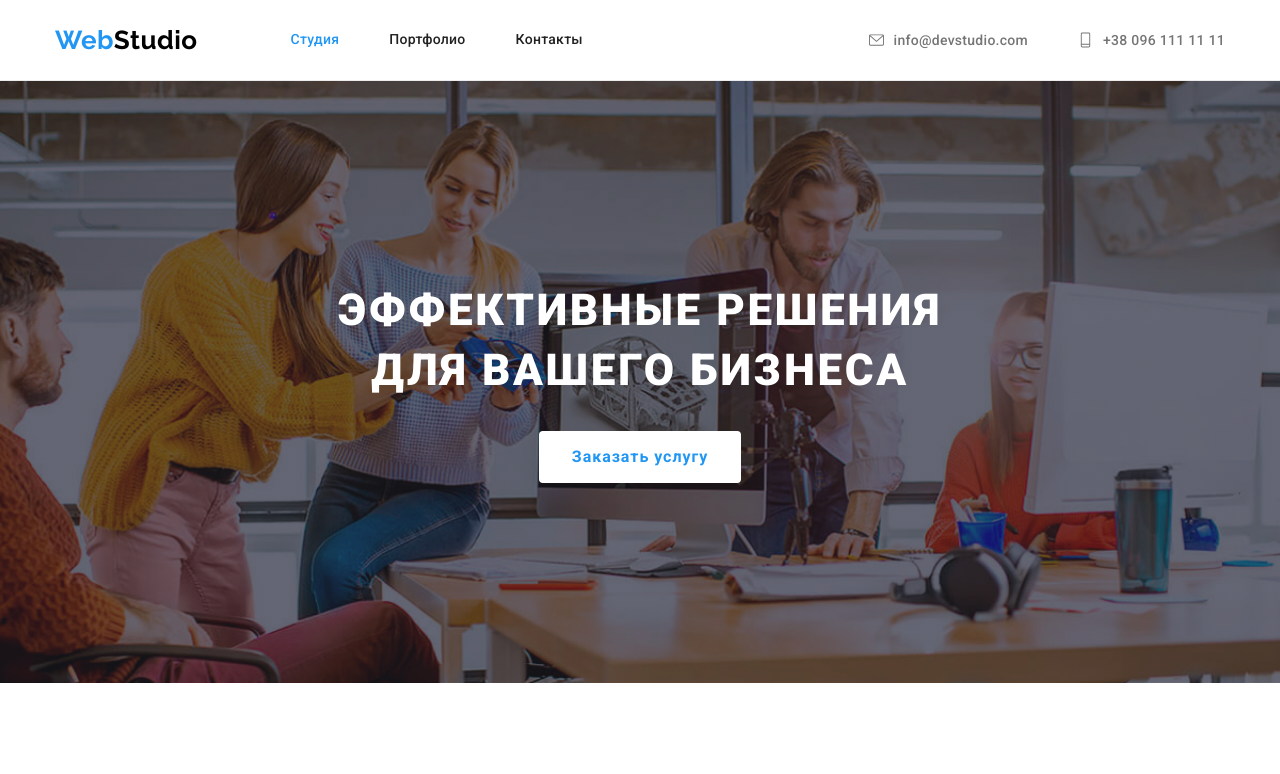
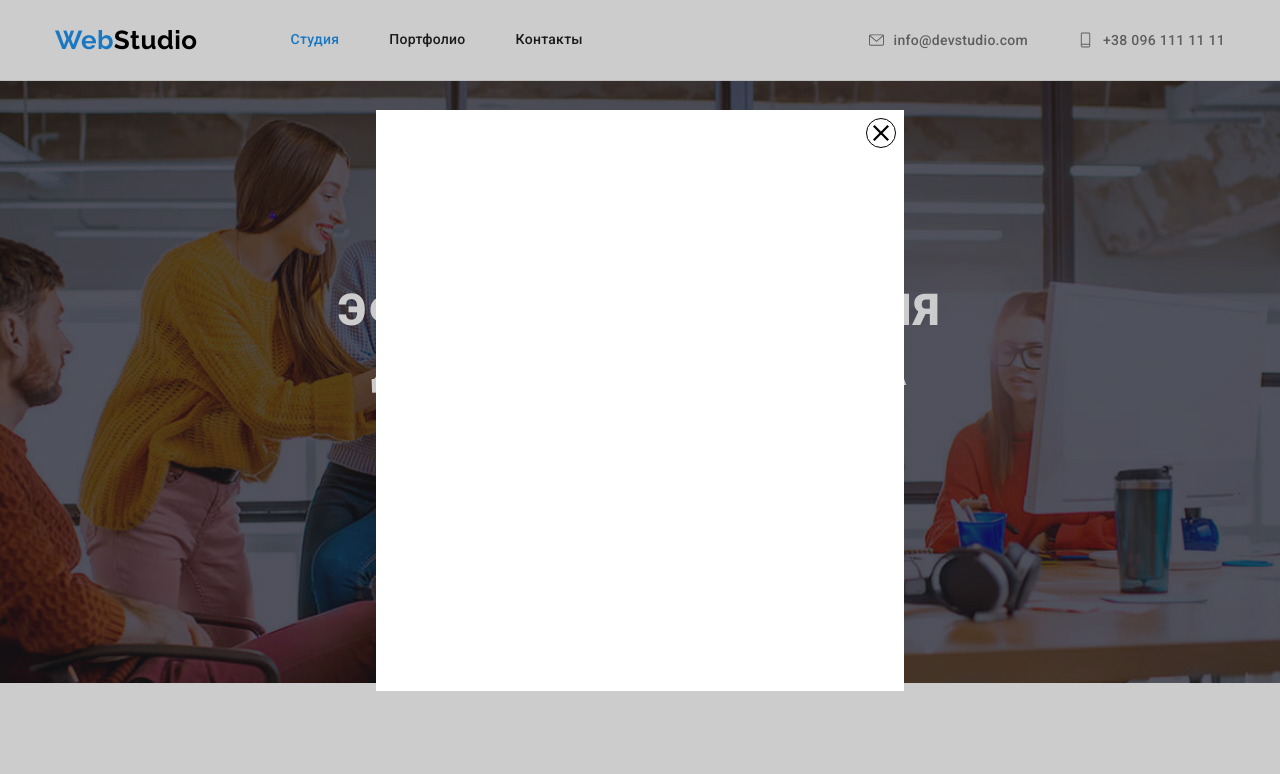
Before and after one commit to Hryhoriy007/goit-markup-hw-05, a plain HTML site: page index.html in a window 1280 px wide. Both pictures are taken after a click on the button "Заказать услугу". Shown: the top 774 px of the page. Drawn offline with nearby package versions, Linux system fonts and the light colour scheme.

Commit message:
Save modal

```diff
--- a/css/styles.css
+++ b/css/styles.css
@@ -591,3 +591,50 @@ ul {
   line-height: 1.87;
   color: var(--secondary-text-color);
 }
+/* ---------------------------------------------- */
+/* --------------------Modal----------------- */
+/* ---------------------------------------------- */
+.backdrop {
+  position: fixed;
+  display: flex;
+  align-items: center;
+  justify-content: center;
+  width: 100vw;
+  height: 100vh;
+
+  background-color: rgba(0, 0, 0, 0.2);
+  top: 0;
+  transition: opacity 250ms cubic-bezier(0.4, 0, 0.2, 1), visibility 250ms cubic-bezier(0.4, 0, 0.2, 1);
+}
+.backdrop.is-hidden {
+  opacity: 0;
+  visibility: hidden;
+  pointer-events: none;
+}
+.backdrop.is-hidden .modal {
+  transform: scale(2);
+}
+.modal {
+  width: 528px;
+  min-height: 581px;
+  background-color: #ffffff;
+
+  position: relative;
+  transform: scale(1);
+  transition: transform 250ms cubic-bezier(0.4, 0, 0.2, 1);
+}
+.close-btn {
+  position: absolute;
+
+  display: flex;
+  align-items: center;
+  justify-content: center;
+
+  right: 8px;
+  top: 8px;
+  background-color: transparent;
+  border-radius: 50%;
+  width: 30px;
+  height: 30px;
+  border: 1px solid #000000;
+}
--- a/index.html
+++ b/index.html
@@ -61,7 +61,7 @@
       <!-- Герой -->
       <section class="hero">
         <h1 class="hero-title">Эффективные решения для вашего бизнеса</h1>
-        <button class="hero-btn" type="button">Заказать услугу</button>
+        <button class="hero-btn" type="button" data-modal-open>Заказать услугу</button>
       </section>
       <!-- Список преимуществ -->
       <section class="features-section">
@@ -463,5 +463,15 @@
         </div>
       </div>
     </footer>
+    <div class="backdrop is-hidden" data-modal>
+      <div class="modal">
+        <button type="button" class="close-btn" data-modal-close>
+          <svg width="30" height="30">
+            <use href="./images/modal/icon.svg#icon-Vector-1"></use>
+          </svg>
+        </button>
+      </div>
+    </div>
+    <script src="./js/modal.js"></script>
   </body>
 </html>
```
Also changed, not shown: images/modal/icon.svg (added), js/modal.js (renamed from modal.js).
